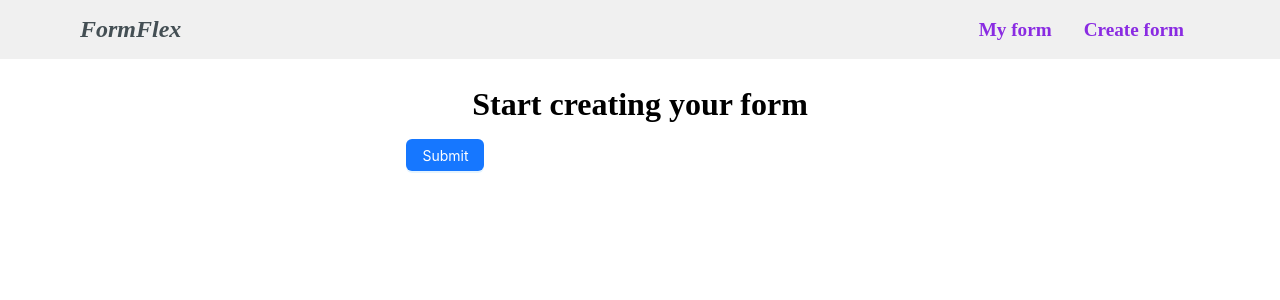
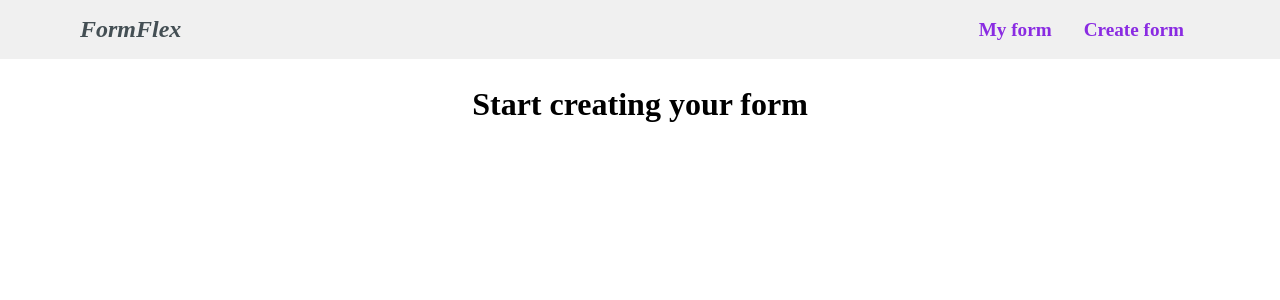
Before and after one commit to yodit93/dynamic-form-builder, a React (Vite) app: page /dynamic-form-builder/my-form in a window 1280 px wide. Shown: the top 300 px of the page. Built offline with nearby package versions, Linux system fonts and the light colour scheme.

Commit message:
Render submit button conditionally

```diff
--- a/src/components/MyForm.jsx
+++ b/src/components/MyForm.jsx
@@ -11,13 +11,13 @@ const MyForm = () => {
         <div className="my-form-cont">
             <div className="preview-form">
                 <NewForm />
-                <Form>
+                <Form action="https://formspree.io/f/mpzgdnpp" method="POST" onSubmit={handleSubmit}>
                     {formFields.map((fieldType) => (
                     <Form.Item key={fieldType.id}>
                         <RenderFormField fieldType={fieldType} />
                     </Form.Item>
                     ))}
-                    <Button type="primary" onClick={handleSubmit}>Submit</Button>
+                    {formFields.length > 0 && <Button type="primary">Submit</Button>}
                 </Form>
             </div>
         </div>
```
